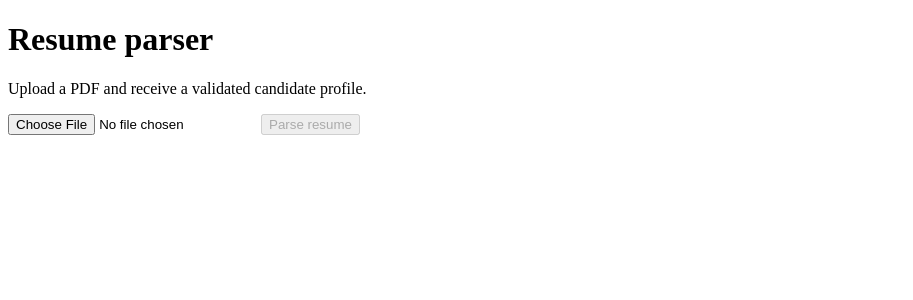
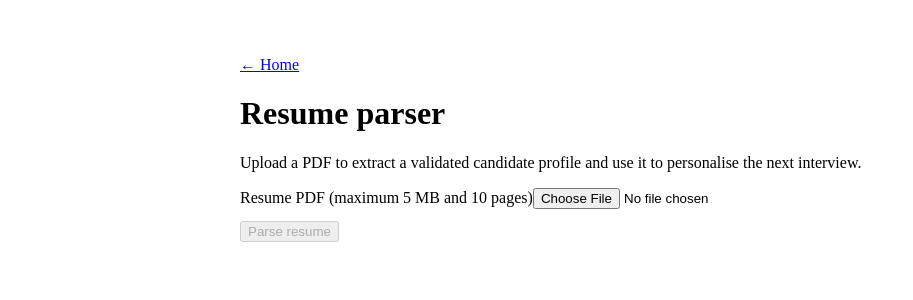
Before and after one commit to ashish-2141/Raaha-AI-Mock-Interview, a Next.js app: page /resumes in a window 1280 px wide. Shown: the top 300 px of the page, without its empty margins (0-913 px from the left). Built offline with nearby package versions, Linux system fonts and the light colour scheme.

Commit message:
feat: pass validated resume profile into interview flow

```diff
--- a/src/app/resumes/page.tsx
+++ b/src/app/resumes/page.tsx
@@ -1,23 +1,105 @@
 "use client";
 
+import Link from "next/link";
 import { useState, type ChangeEvent, type FormEvent } from "react";
 
+type ResumeProfile = {
+  fullName: string;
+  branch: string;
+  cgpa: number | null;
+  skills: string[];
+  projects: Array<{ name: string; techStack: string[]; summary: string }>;
+};
+
+const RESUME_PROFILE_KEY = "raaha.resume.profile";
+
 export default function ResumesPage() {
-  const [file,setFile]=useState<File|null>(null);
-  const [profile,setProfile]=useState<unknown>(null);
-  const [error,setError]=useState("");
-  const [busy,setBusy]=useState(false);
-  function onFileChange(event: ChangeEvent<HTMLInputElement>) { setFile(event.target.files?.[0] ?? null); setProfile(null); setError(""); }
+  const [file, setFile] = useState<File | null>(null);
+  const [profile, setProfile] = useState<ResumeProfile | null>(null);
+  const [error, setError] = useState("");
+  const [busy, setBusy] = useState(false);
+
+  function onFileChange(event: ChangeEvent<HTMLInputElement>) {
+    setFile(event.target.files?.[0] ?? null);
+    setProfile(null);
+    setError("");
+  }
+
   async function onSubmit(event: FormEvent<HTMLFormElement>) {
-    event.preventDefault(); if (!file) return; setBusy(true); setError(""); setProfile(null);
-    const body=new FormData(); body.append("file",file);
-    const response=await fetch("/api/resumes/parse",{method:"POST",body}); const payload=await response.json();
-    if(!response.ok) setError(payload.error ?? "Resume processing failed."); else setProfile(payload.profile);
-    setBusy(false);
+    event.preventDefault();
+    if (!file) return;
+
+    setBusy(true);
+    setError("");
+    setProfile(null);
+
+    try {
+      const body = new FormData();
+      body.append("file", file);
+      const response = await fetch("/api/resumes/parse", { method: "POST", body });
+      const payload = await response.json();
+
+      if (!response.ok) {
+        throw new Error(payload.error ?? "Resume processing failed.");
+      }
+      if (!payload.profile || typeof payload.profile.fullName !== "string" ||
+          typeof payload.profile.branch !== "string" || !Array.isArray(payload.profile.projects)) {
+        throw new Error("The server returned an invalid resume profile.");
+      }
+
+      const parsedProfile = payload.profile as ResumeProfile;
+      // Only keep the profile in this tab's session storage. No resume/PDF is stored here.
+      window.sessionStorage.setItem(RESUME_PROFILE_KEY, JSON.stringify(parsedProfile));
+      setProfile(parsedProfile);
+    } catch (reason) {
+      setError(reason instanceof Error ? reason.message : "Resume processing failed.");
+    } finally {
+      setBusy(false);
+    }
   }
-  return <main><h1>Resume parser</h1><p>Upload a PDF and receive a validated candidate profile.</p>
-    <form onSubmit={onSubmit}><input type="file" accept="application/pdf" onChange={onFileChange} required />
-      <button type="submit" disabled={!file||busy}>{busy?"Parsing...":"Parse resume"}</button></form>
-    {error ? <p role="alert">{error}</p> : null}
-    {profile ? <pre>{JSON.stringify(profile,null,2)}</pre> : null}</main>;
+
+  function clearProfile() {
+    window.sessionStorage.removeItem(RESUME_PROFILE_KEY);
+    setProfile(null);
+  }
+
+  return (
+    <main style={{ maxWidth: 800, margin: "0 auto", padding: "32px 20px 48px" }}>
+      <p><Link href="/">← Home</Link></p>
+      <h1>Resume parser</h1>
+      <p>Upload a PDF to extract a validated candidate profile and use it to personalise the next interview.</p>
+      <form onSubmit={onSubmit}>
+        <label>
+          Resume PDF (maximum 5 MB and 10 pages)
+          <input type="file" accept="application/pdf" onChange={onFileChange} required />
+        </label>
+        <button type="submit" disabled={!file || busy} style={{ display: "block", marginTop: 12 }}>
+          {busy ? "Parsing..." : "Parse resume"}
+        </button>
+      </form>
+
+      {error ? <p role="alert">{error}</p> : null}
+
+      {profile ? (
+        <section aria-labelledby="profile-heading" style={{ marginTop: 24 }}>
+          <h2 id="profile-heading">Validated profile</h2>
+          <p><strong>Name:</strong> {profile.fullName}</p>
+          <p><strong>Branch:</strong> {profile.branch}</p>
+          <p><strong>CGPA:</strong> {profile.cgpa ?? "Not stated"}</p>
+          <p><strong>Skills:</strong> {profile.skills.length ? profile.skills.join(", ") : "None extracted"}</p>
+          <h3>Projects</h3>
+          {profile.projects.length ? profile.projects.map((project, index) => (
+            <article key={project.name + index} style={{ border: "1px solid #d8dee8", borderRadius: 8, padding: 12, marginBottom: 10 }}>
+              <h4>{project.name}</h4>
+              <p>{project.techStack.join(", ") || "No technology stack extracted"}</p>
+              <p>{project.summary}</p>
+            </article>
+          )) : <p>No projects were extracted. You can still start a general interview.</p>}
+          <p>The profile is available in this browser tab only and is removed when the tab session ends, or when you clear it here. The PDF itself is not saved in browser storage.</p>
+          <p><Link href="/voice-interview">Continue to a personalised mock interview →</Link></p>
+          <button type="button" onClick={clearProfile}>Clear saved profile</button>
+        </section>
+      ) : null}
+    </main>
+  );
 }
```
